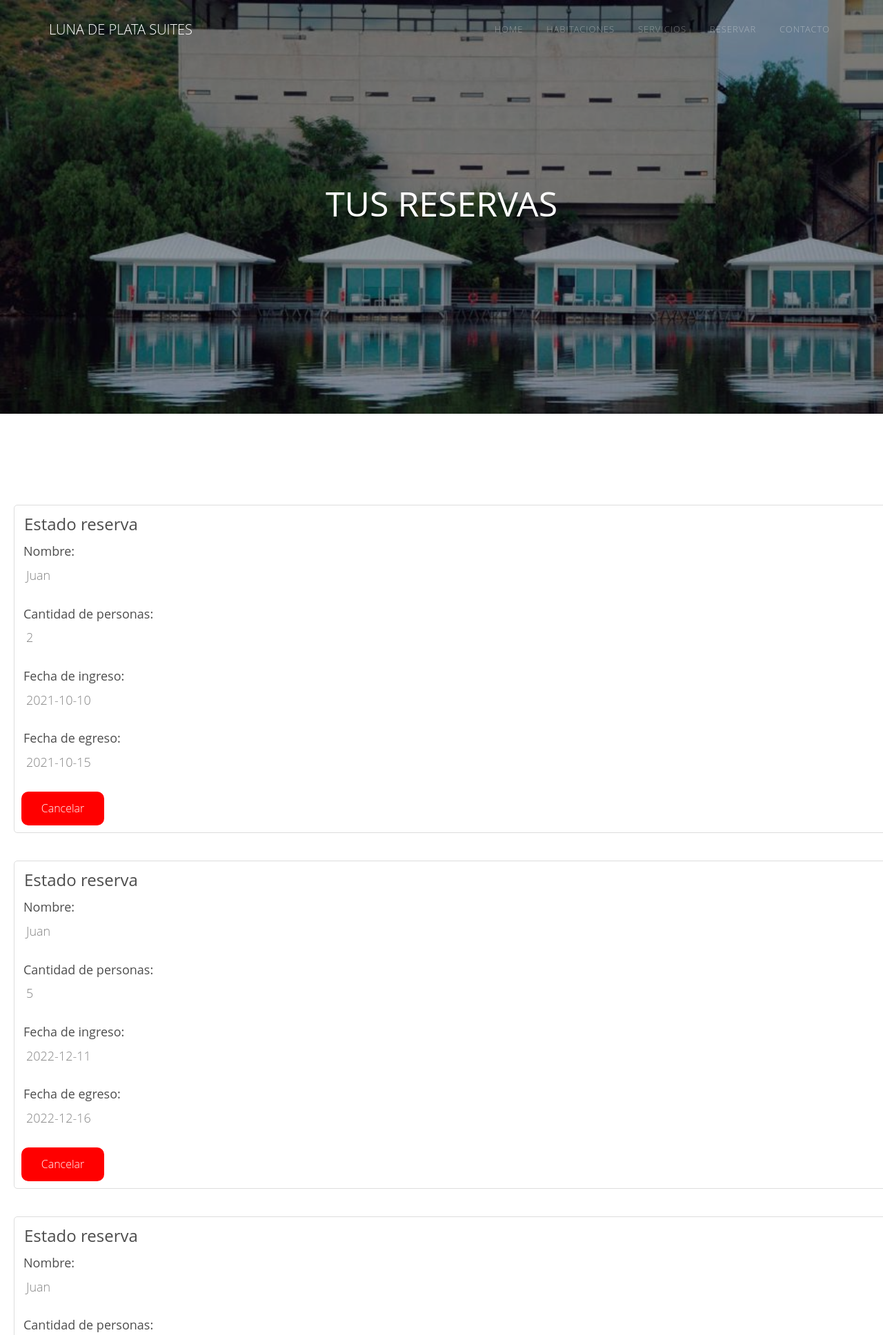
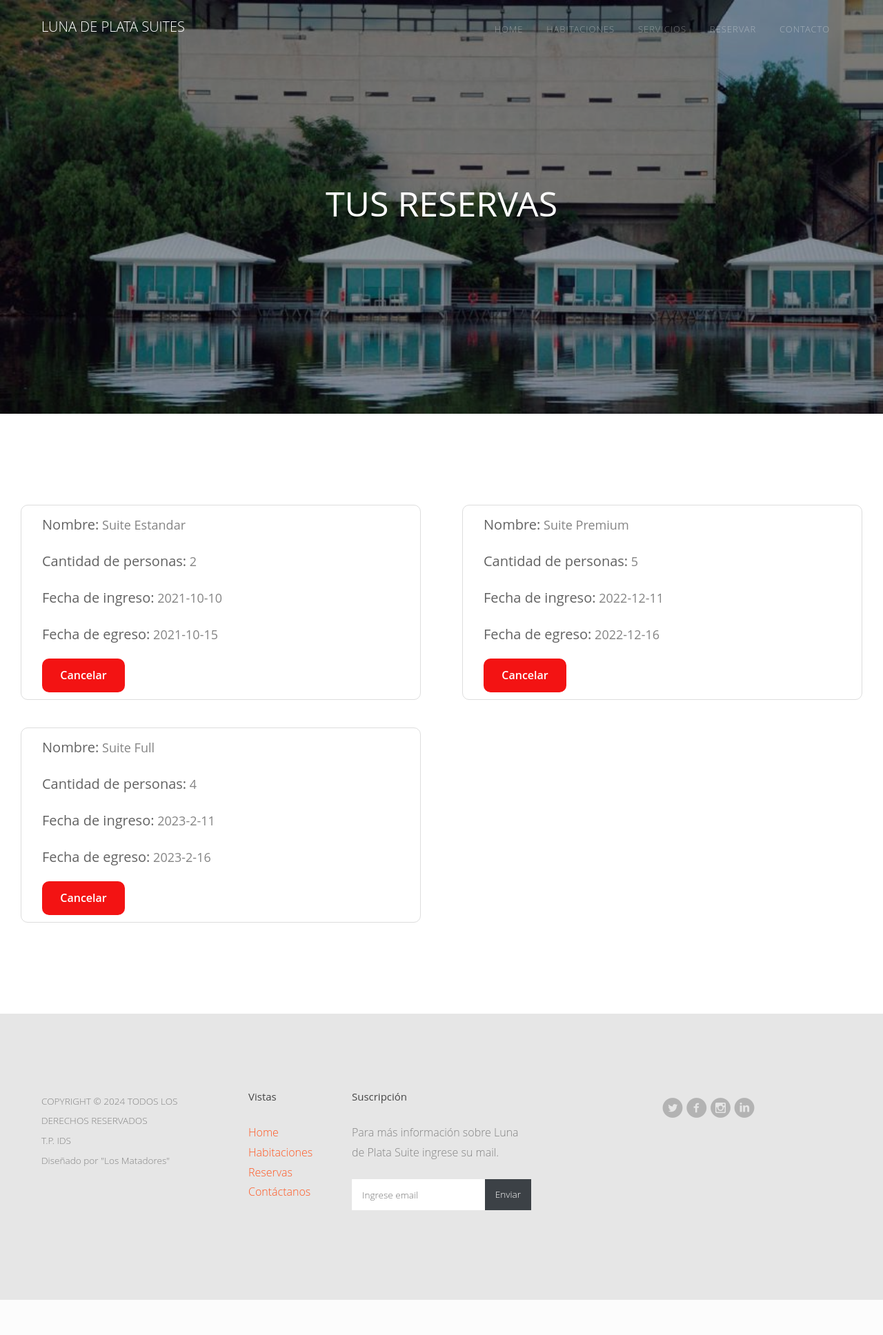
Before and after one commit to TomasBursztyn/T.P-IDS-grupo-Los-matadores, a Flask app: page /reservas in a window 1280 px wide. Shown: the top 1936 px of the page at 69% size. After the commit the page ends 1885 px from the top, so only its background shows below. Run offline with Flask 3, Linux system fonts and the light colour scheme; some web fonts are replaced.

Commit message:
Mejorar estilos mostrar_reservas.html y mostrar reservas en 2 columnas

```diff
--- a/Front/app.py
+++ b/Front/app.py
@@ -90,21 +90,21 @@ def reservas():
     reservas = [
         {
             "id": 1,
-            "nombre_reserva": "Juan",
+            "nombre_reserva": "Suite Estandar",
             "cantidad_personas": 2,
             "fecha_ingreso": "2021-10-10",
             "fecha_egreso": "2021-10-15",
         },
         {
             "id": 13,
-            "nombre_reserva": "Juan",
+            "nombre_reserva": "Suite Premium",
             "cantidad_personas": 5,
             "fecha_ingreso": "2022-12-11",
             "fecha_egreso": "2022-12-16",
         },
         {
             "id": 3,
-            "nombre_reserva": "Juan",
+            "nombre_reserva": "Suite Full",
             "cantidad_personas": 4,
             "fecha_ingreso": "2023-2-11",
             "fecha_egreso": "2023-2-16",
--- a/Front/static/css/mostrar_reserva.css
+++ b/Front/static/css/mostrar_reserva.css
@@ -1,39 +1,42 @@
 .reserva {
     background-color: #ffffff;
     border: 1.5px solid #dddddd;
-    border-radius: 5px;
-    margin: 20px;
-    padding: 10px;
+    border-radius: 10px;
+    margin: 20px 10px;
+    padding: 10px 30px 10px 30px;
+}
+
+.reserva input {
+    cursor: pointer;
+}
+
+.reserva p {
+    margin: 0 0 17px 0;
+    font-weight: 400;
+}
+
+.reserva p span {
+    font-size: 20px;
+    color: #201f1fb3;
 }
 
 h1 {
     font-size: 24px;
-    margin-bottom: 10px;
-    padding: 4px;
 }
 
-h2 {
-    font-size: 18px;
-    margin-bottom: 5px;
-    padding: 3px;
-}
-
-p {
-    padding-left: 7px;
-}
-
-a {
-    padding: 10px;
-    padding-left: 7px;
-}
-
-#boton_cancelar
-{
-    background-color: red;
+#boton_cancelar {
+    background-color: rgb(243, 19, 19);
     color: white;
     border: none;
     border-radius: 10px;
     padding: 10px 15px;
     cursor: pointer;
     width: 120px;
+    font-weight: 600;
+    transition: transform 250ms;
 }
+
+#boton_cancelar:hover {
+    background-color: rgba(243, 19, 19, 0.856);
+    transform: scale(1.1);
+}
--- a/Front/templates/mostrar_reservas.html
+++ b/Front/templates/mostrar_reservas.html
@@ -1,24 +1,26 @@
-{% extends "base.html" %}
+{% extends "base.html" %} {% block styles %}
 
-{% block styles %}
+<link
+  rel="stylesheet"
+  href="{{ url_for('static', filename='css/mostrar_reserva.css') }}"
+/>
 
-<link rel="stylesheet" href="{{ url_for('static', filename='css/mostrar_reserva.css') }}">
-
-{% endblock %}
-
-{% block js %}
-
-{% endblock %}
-
-{% block body %}
-<div class="fh5co-parallax" data-stellar-background-ratio="0.5" style="background-image: url({{ url_for('static', filename='images/fondo_reservar.jpg') }});">
+{% endblock %} {% block js %} {% endblock %} {% block body %}
+<div
+  class="fh5co-parallax"
+  data-stellar-background-ratio="0.5"
+  style="background-image: url({{ url_for('static', filename='images/fondo_reservar.jpg') }});"
+>
   <div class="overlay"></div>
   <div class="container">
     <div class="row">
       <div
-                class="col-md-12 col-md-offset-0 col-sm-12 col-sm-offset-0 col-xs-12 col-xs-offset-0 text-center fh5co-table">
+        class="col-md-12 col-md-offset-0 col-sm-12 col-sm-offset-0 col-xs-12 col-xs-offset-0 text-center fh5co-table"
+      >
         <div class="fh5co-intro fh5co-table-cell">
-                    <h1 class="text-center" style="text-transform: uppercase;">Tus reservas</h1>
+          <h1 class="text-center" style="text-transform: uppercase">
+            Tus reservas
+          </h1>
         </div>
       </div>
     </div>
@@ -32,19 +34,23 @@
         <h1>No tenes ninguna reserva</h1>
       {% else %}
         {% for reserva in reservas %}
-                <div class="col-md-12 reserva">
-                    <h1>Estado reserva</h1>
-                    <h2>Nombre:</h2>
-                    <p>{{reserva.nombre_reserva}}</p>
-                    <h2>Cantidad de personas:</h2>
-                    <p>{{reserva.cantidad_personas}}</p>
-                    <h2>Fecha de ingreso:</h2>
-                    <p>{{reserva.fecha_ingreso}}</p>
-                    <h2>Fecha de egreso:</h2>
-                    <p>{{reserva.fecha_egreso}}</p>
+        <div class="col-md-6 col-sm-12">
+            <div class="reserva">
+            <p><span>Nombre:</span> {{reserva.nombre_reserva}}</p>
+            <p>
+                <span>Cantidad de personas:</span> {{reserva.cantidad_personas}}
+            </p>
+            <p><span>Fecha de ingreso:</span> {{reserva.fecha_ingreso}}</p>
+            <p><span>Fecha de egreso:</span> {{reserva.fecha_egreso}}</p>
             <form method="DELETE" action="{{ url_for('reservas') }}">
-                        <input type="submit" name="boton_cancelar" value="Cancelar" id="boton_cancelar">
+                <input
+                type="submit"
+                name="boton_cancelar"
+                value="Cancelar"
+                id="boton_cancelar"
+                />
             </form>
+            </div>
         </div>
         {% endfor %}
       {% endif %}
```
Lines whose indentation alone changed are shown as unchanged.
